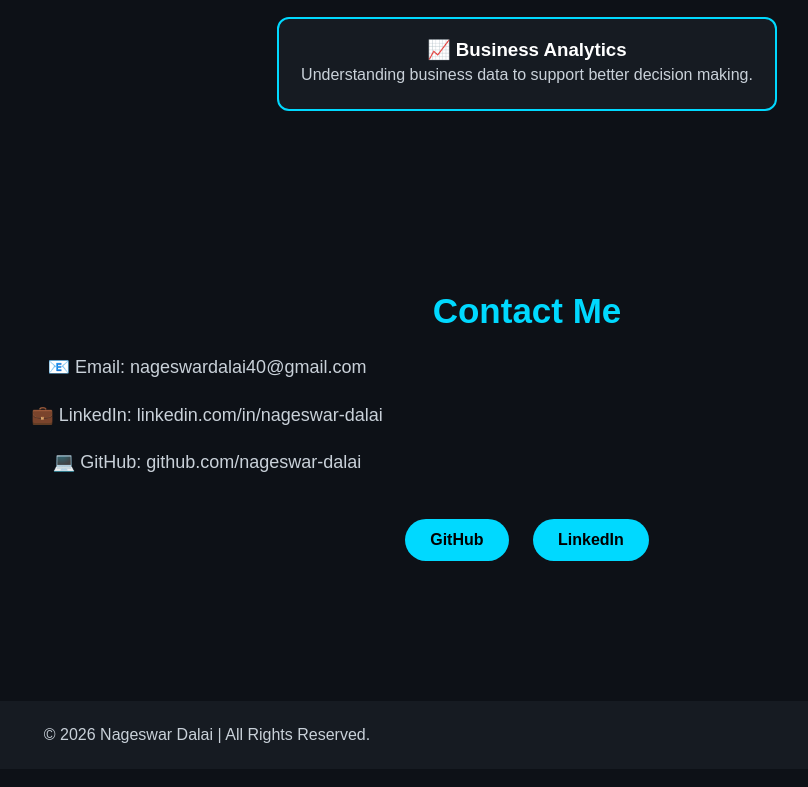
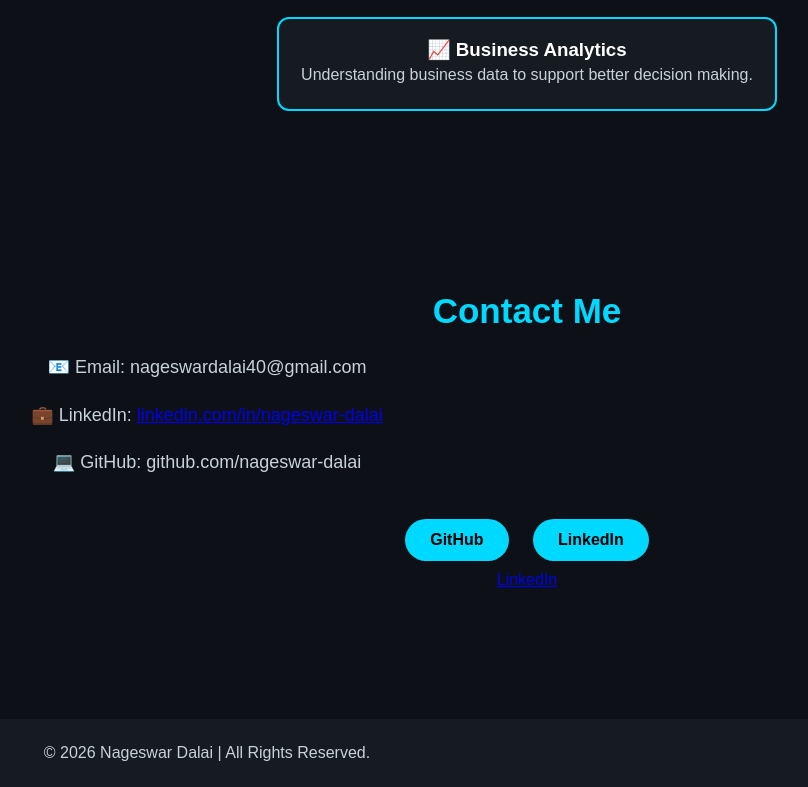
Before and after one commit to nageswar-dalai/portfolio-website, a plain HTML site: page index.html in a window 1280 px wide. Shown: the part 2857-3644 px from the top of the page, without its empty margins (113-921 px from the left). Drawn offline with Linux system fonts and the light colour scheme.

Commit message:
Update index.html

```diff
--- a/index.html
+++ b/index.html
@@ -121,12 +121,17 @@
 
     <p>📧 Email: nageswardalai40@gmail.com</p>
 
-    <p>💼 LinkedIn: linkedin.com/in/nageswar-dalai</p>
+    <p>💼 LinkedIn: <a href="https://www.linkedin.com/in/nageswar-dalai" target="_blank">linkedin.com/in/nageswar-dalai</a></p>
+
 
     <p>💻 GitHub: github.com/nageswar-dalai</p>
 
 <div class="social-buttons">
     <a href="https://github.com/nageswar-dalai" target="_blank">GitHub</a>
+    <a href="https://www.linkedin.com/in/nageswar-dalai" target="_blank">LinkedIn</a>
+</div>
+
+
 
     <a href="https://www.linkedin.com/in/YOUR-LINKEDIN-USERNAME" target="_blank">LinkedIn</a>
 </div>
```
